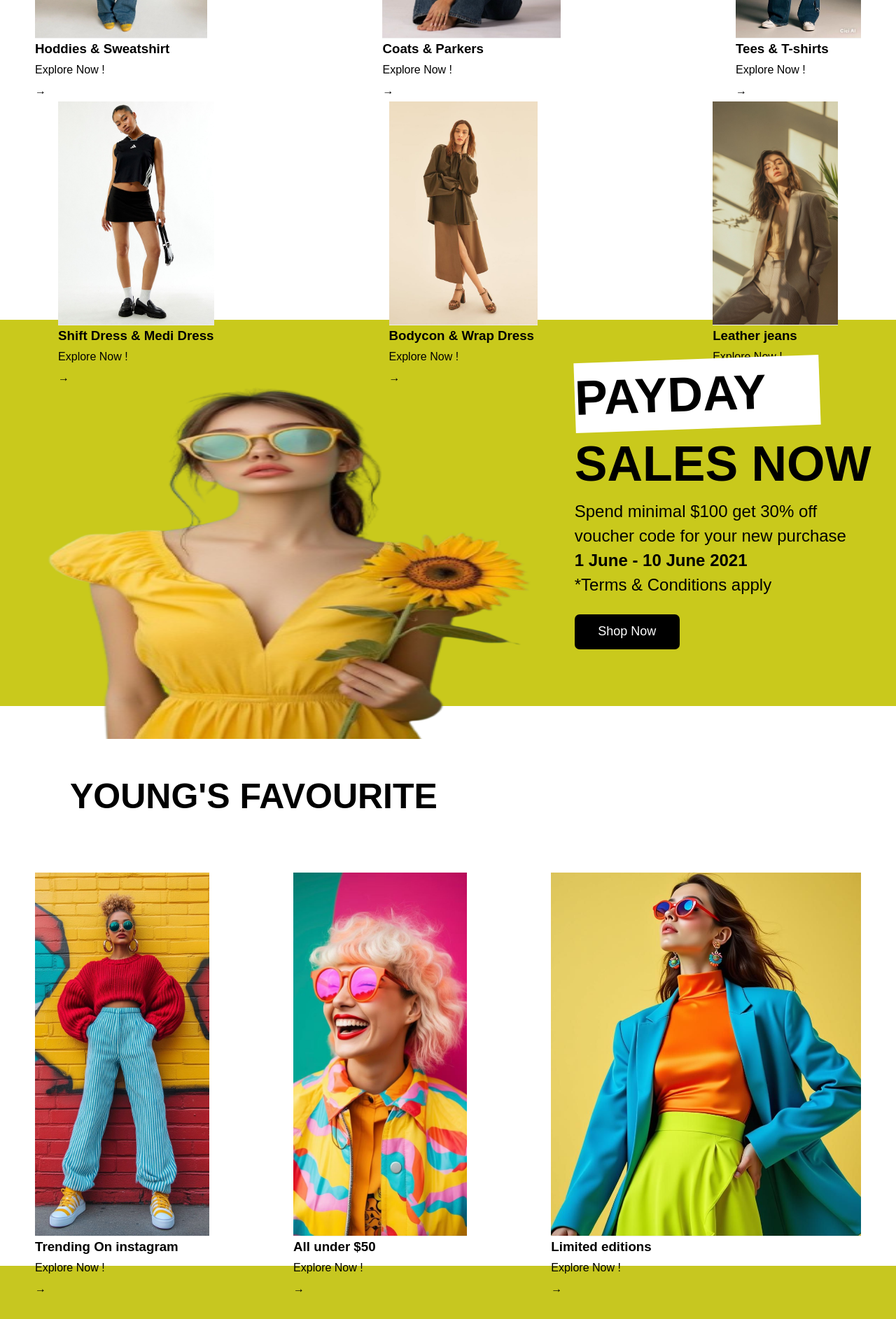
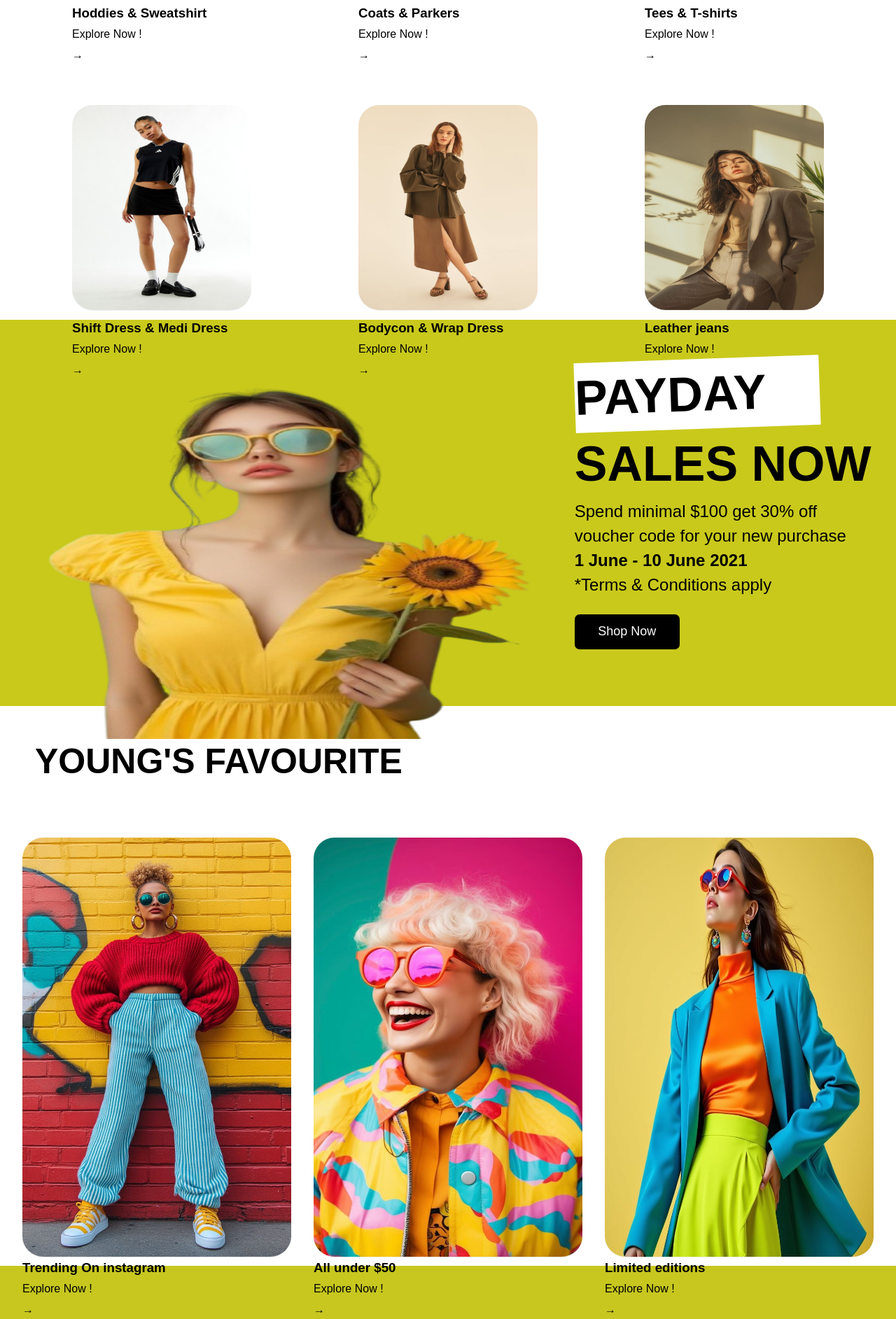
Before and after one commit to vedantankar1234/fashion-site, a plain HTML site: page index.html in a window 1280 px wide. Shown: the part 1580-3465 px from the top of the page at 70% size. Drawn offline with Linux system fonts and the light colour scheme.

Commit message:
Updated media query

```diff
--- a/fashion.css
+++ b/fashion.css
@@ -145,7 +145,7 @@
 
       #sec2 {
           height: 120vh;
-          padding: 50px;
+
       }
 
       #sec2 h2 {
@@ -162,24 +162,25 @@
            width: 100%;
            height: 150%;
 
+
       }
 
       .sameclass{
         display: flex;
+        height: 450px;
         width: 100%;
-        justify-content: center;
+        justify-content: space-evenly;
         align-items: center;
-        gap: 250px;
+        gap: 50px;
 
       }
 
 
       .cloth-img {
-          height: 320px;
+          height: 70%;
           width: 100%;
-          object-fit: cover;
-          display: block;
           border-bottom: 1px solid #eee;
+          border-radius: 30px;
       }
 
       .sec3 {
@@ -211,7 +212,7 @@
 
       #sec4 {
           height: 100vh;
-          padding: 50px;
+          /* padding: 50px; */
       }
 
       #sec4 h2 {
@@ -224,8 +225,9 @@
 
       .as4 {
           display: flex;
-          justify-content: center;
-          gap: 120px;
+          align-items: center;
+          justify-content: space-evenly;
+          /* gap: 120px; */
 
       }
 
@@ -235,23 +237,34 @@
       }
 
       .cloth2-img {
-          height: 520px;
+          height: 600px;
           width: 100%;
-          object-fit: cover;
+          /* object-fit: cover; */
           display: block;
           border-bottom: 1px solid #eee;
-
-
+          border-radius: 30px;
       }
 
       .cloth-img:hover {
           cursor: pointer;
-          border-radius: 50px;
+          /* border-radius: 10px; */
+          transform: translateY(-10px);
+          box-shadow: 2px 2px 20px 10px grey;
+          transition: 1s;
+          border-radius: 30px;
 
       }
 
       .cards {
           line-height: 30px;
+          height: 420px;
+          width: 20%;
+      }
+      .cards4{
+        height: 90%;
+        width: 30%;
+        line-height: 30px;
+
       }
 
       #sec5 {
@@ -392,10 +405,16 @@
 
           #sec2{
             width: 350%;
-            height: 150vh;
+            height: 125vh;
+          }
+
+          .as2{
+            height: 100vh;
+
           }
           .cloth-img{
-            width: 120%;
+            width: 80%;
+            /* height: 80%; */
           }
           .sec3{
             width: 350%;
@@ -408,8 +427,10 @@
             height: 120vh;
           }
           .as4{
-            gap: 50px;
+            /* gap: 50px; */
+            height: 70%;
             width: 100%;
+            /* text-align: -webkit-center; */
           }
           #sec5{
             width: 350%;
@@ -418,3 +439,17 @@
             width: 350%;
           }
       }
+      @media screen and (min-width:480px) and (max-width:780px) {
+        body{
+            width: 200%;
+        }
+        #sec2{
+            height: 125vh;
+        }
+        .img3{
+            height: 600px;
+        }
+        #sec4{
+            height: 105vh;
+        }
+      }
--- a/index.html
+++ b/index.html
@@ -121,21 +121,21 @@
 
         <aside class="as4">
 
-            <div class="cards">
+            <div class="cards4">
                 <img class="cloth2-img" src="./cloth7.jpg" alt="">
                 <h3>Trending On instagram</h3>
                 <p>Explore Now !</p>
                 <span class="arrow">&#8594</span>
             </div>
 
-            <div class="cards">
+            <div class="cards4">
                 <img class="cloth2-img" src="./cloth8.jpg" alt="">
                 <h3>All under $50</h3>
                 <p>Explore Now !</p>
                 <span class="arrow">&#8594</span>
             </div>
 
-            <div class="cards">
+            <div class="cards4">
                 <img class="cloth2-img" src="./cloth9.jpg" alt="">
                 <h3>Limited editions </h3>
                 <p>Explore Now !</p>
```
